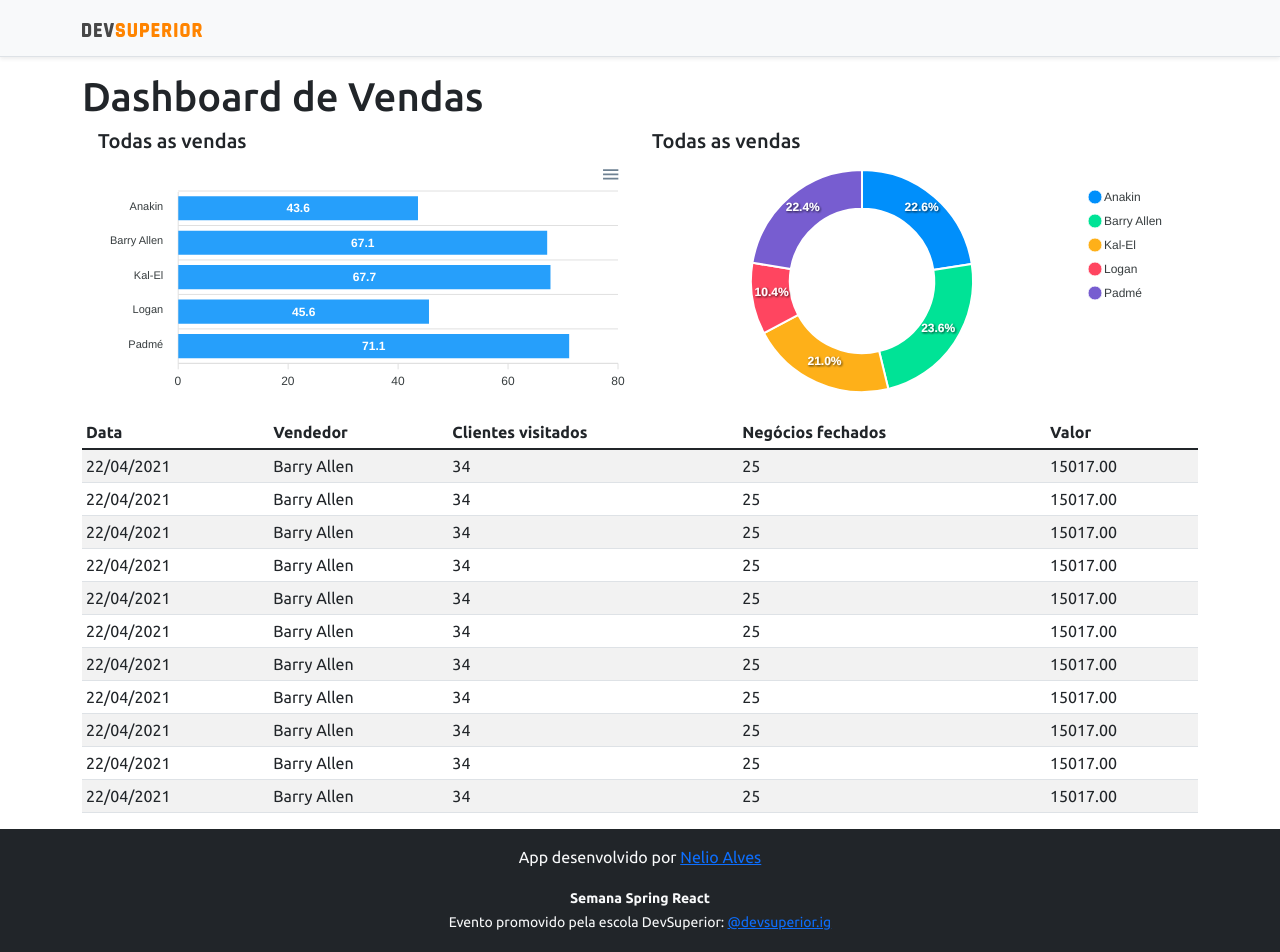
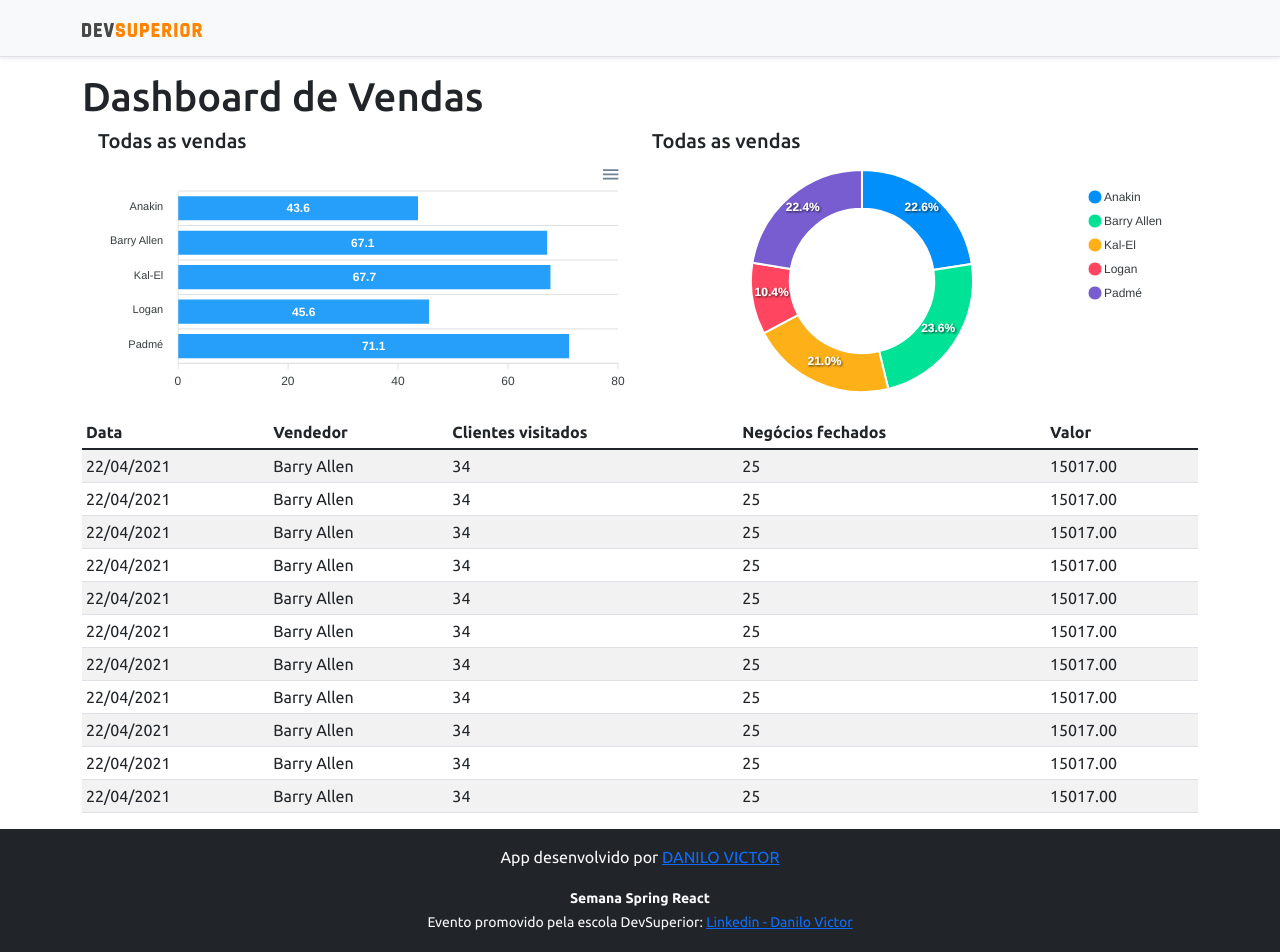
Before and after one commit to danilovictor/frontend, a React (Create React App) app: page / in a window 1280 px wide. Shown: the top 952 px of the page. Built offline with nearby package versions, Linux system fonts and the light colour scheme.

Commit message:
StaticCharts

```diff
--- a/src/components/Footer/index.tsx
+++ b/src/components/Footer/index.tsx
@@ -4,9 +4,9 @@ function Footer() {
 
         <footer className="footer mt-auto py-3 bg-dark">
         <div className="container">
-          <p className="text-light">App desenvolvido por <a href="https://github.com/acenelio" target="_blank" rel="noreferrer">Nelio Alves</a></p>
+          <p className="text-light">App desenvolvido por <a href="https://github.com/danilovictor" target="_blank" rel="noreferrer">DANILO VICTOR</a></p>
           <p className="text-light"><small><strong>Semana Spring React</strong><br/>
-            Evento promovido pela escola DevSuperior: <a href="https://instagram.com/devsuperior.ig" target="_blank" rel="noreferrer">@devsuperior.ig</a></small></p>
+            Evento promovido pela escola DevSuperior: <a href="https://www.linkedin.com/in/danilo-victor-4ab87418b/" target="_blank" rel="noreferrer">Linkedin - Danilo Victor</a></small></p>
         </div>
       </footer>
 
```
